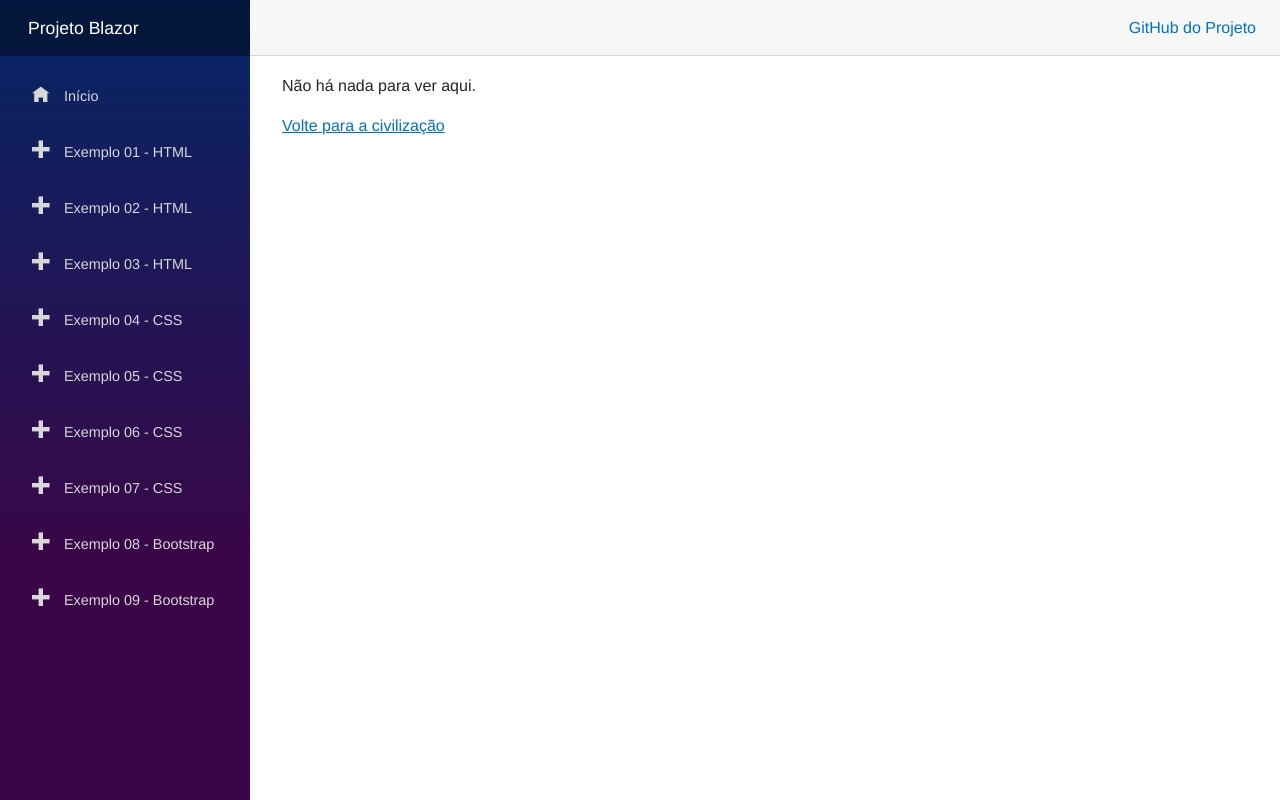
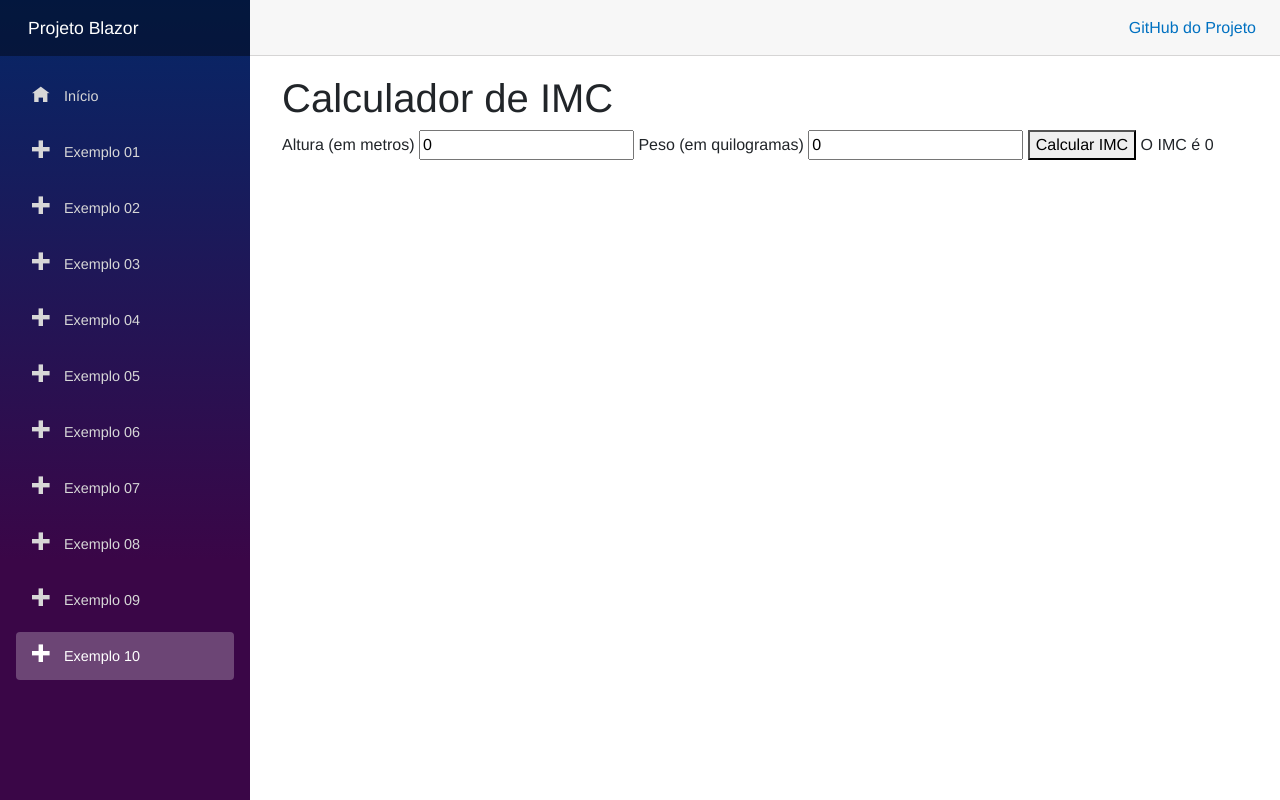
Before and after one commit to MarcusUrani/ProjetoBlazor, an ASP.NET Core app: page /exemplo10 in a window 1280 px wide. Run offline with ASP.NET Core 8, Linux system fonts and the light colour scheme; style sheets or scripts are compiled from the project's sources.

Commit message:
Adicionando calculadora de IMC e corrigindo erros

```diff
--- /dev/null
+++ b/BlazorApp/Pages/Exemplo10.razor
@@ -0,0 +1,25 @@
+@page "/exemplo10"
+
+<PageTitle>Exemplo 10 - Bônus</PageTitle>
+
+<h1>Calculador de IMC</h1>
+
+<label for="altura">Altura (em metros)</label>
+<input @bind="alturaUsuario" id="altura" type="number" />
+
+<label for="peso">Peso (em quilogramas)</label>
+<input @bind="pesoUsuario" id="peso" type="number" />
+
+<button @onclick="CalcularImc">Calcular IMC</button>
+<label>O IMC é <span>@imcResultado</span></label>
+
+@code {
+    private double alturaUsuario { get; set; }
+    private double pesoUsuario { get; set; }
+    private double imcResultado { get; set; }
+
+    private void CalcularImc()
+    {
+        imcResultado = Math.Round(pesoUsuario / Math.Pow(alturaUsuario, 2), 2);
+    }
+}
--- /dev/null
+++ b/BlazorApp/Pages/Exemplo10.razor.css
@@ -0,0 +1,2 @@
+body {
+}
--- a/BlazorApp/Shared/NavMenu.razor
+++ b/BlazorApp/Shared/NavMenu.razor
@@ -16,47 +16,52 @@
         </div>
         <div class="nav-item px-3">
             <NavLink class="nav-link" href="exemplo1">
-                <span class="oi oi-plus" aria-hidden="true"></span> Exemplo 01 - HTML
+                <span class="oi oi-plus" aria-hidden="true"></span> Exemplo 01
             </NavLink>
         </div>
         <div class="nav-item px-3">
             <NavLink class="nav-link" href="exemplo2">
-                <span class="oi oi-plus" aria-hidden="true"></span> Exemplo 02 - HTML
+                <span class="oi oi-plus" aria-hidden="true"></span> Exemplo 02
             </NavLink>
         </div>
         <div class="nav-item px-3">
             <NavLink class="nav-link" href="exemplo3">
-                <span class="oi oi-plus" aria-hidden="true"></span> Exemplo 03 - HTML
+                <span class="oi oi-plus" aria-hidden="true"></span> Exemplo 03
             </NavLink>
         </div>
         <div class="nav-item px-3">
             <NavLink class="nav-link" href="exemplo4">
-                <span class="oi oi-plus" aria-hidden="true"></span> Exemplo 04 - CSS
+                <span class="oi oi-plus" aria-hidden="true"></span> Exemplo 04
             </NavLink>
         </div>
         <div class="nav-item px-3">
             <NavLink class="nav-link" href="exemplo5">
-                <span class="oi oi-plus" aria-hidden="true"></span> Exemplo 05 - CSS
+                <span class="oi oi-plus" aria-hidden="true"></span> Exemplo 05
             </NavLink>
         </div>
         <div class="nav-item px-3">
             <NavLink class="nav-link" href="exemplo6">
-                <span class="oi oi-plus" aria-hidden="true"></span> Exemplo 06 - CSS
+                <span class="oi oi-plus" aria-hidden="true"></span> Exemplo 06
             </NavLink>
         </div>
         <div class="nav-item px-3">
             <NavLink class="nav-link" href="exemplo7">
-                <span class="oi oi-plus" aria-hidden="true"></span> Exemplo 07 - CSS
+                <span class="oi oi-plus" aria-hidden="true"></span> Exemplo 07
             </NavLink>
         </div>
         <div class="nav-item px-3">
             <NavLink class="nav-link" href="exemplo8">
-                <span class="oi oi-plus" aria-hidden="true"></span> Exemplo 08 - Bootstrap
+                <span class="oi oi-plus" aria-hidden="true"></span> Exemplo 08
             </NavLink>
         </div>
         <div class="nav-item px-3">
             <NavLink class="nav-link" href="exemplo9">
-                <span class="oi oi-plus" aria-hidden="true"></span> Exemplo 09 - Bootstrap
+                <span class="oi oi-plus" aria-hidden="true"></span> Exemplo 09
+            </NavLink>
+        </div>
+        <div class="nav-item px-3">
+            <NavLink class="nav-link" href="exemplo10">
+                <span class="oi oi-plus" aria-hidden="true"></span> Exemplo 10
             </NavLink>
         </div>
     </nav>
--- a/BlazorApp/wwwroot/index.html
+++ b/BlazorApp/wwwroot/index.html
@@ -1,5 +1,5 @@
 <!DOCTYPE html>
-<html lang="en">
+<html lang="pt-br">
 
 <head>
     <meta charset="utf-8" />
```
